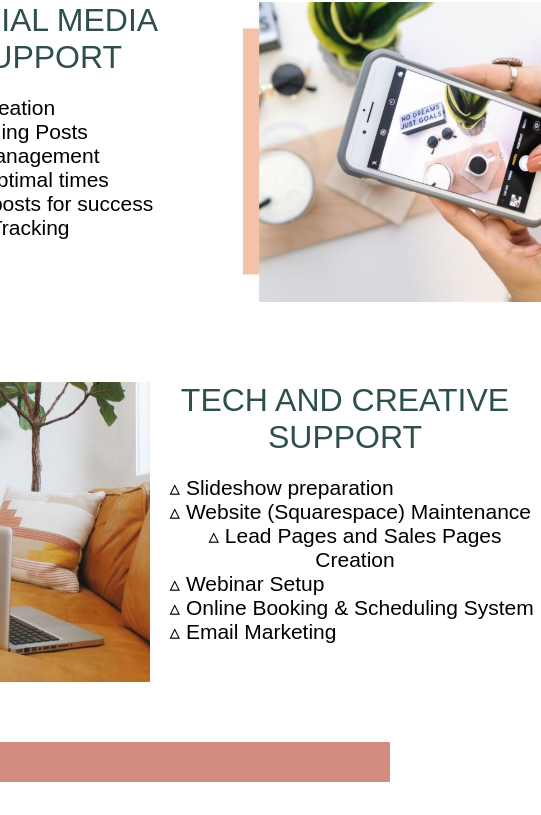
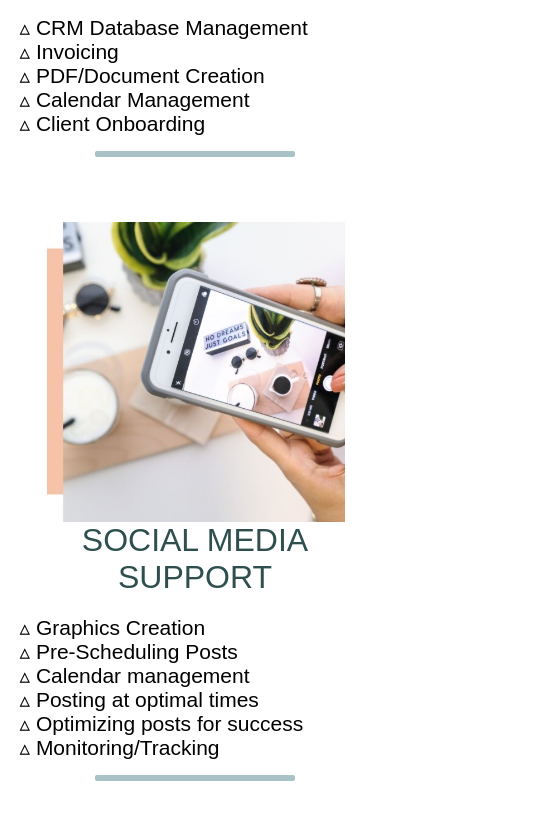
Before and after one commit to jesusjmiranda/virtualAssistantSite, a React (Create React App) app: page /services in a window 390 px wide. Shown: the part 1330-2145 px from the top of the page, 541 px wide, since content can reach past the window. Built offline with nearby package versions, Linux system fonts and the light colour scheme.

Commit message:
Add mobile responsive styles to the ServiceBanner and changed logic to change between flipped state

```diff
--- a/public/index.html
+++ b/public/index.html
@@ -24,7 +24,7 @@
       work correctly both with client-side routing and a non-root public URL.
       Learn how to configure a non-root public URL by running `npm run build`.
     -->
-    <title>React App</title>
+    <title>Secretaria</title>
   </head>
   <body>
     <noscript>You need to enable JavaScript to run this app.</noscript>
--- a/src/components/ServiceBanner/ServiceBanner.js
+++ b/src/components/ServiceBanner/ServiceBanner.js
@@ -1,14 +1,19 @@
 import styles from "./ServiceBanner.module.css";
 
 const ServiceBanner = (props) => {
+  /*
   let style = {
     flexDirection: "row",
   };
+
+  */
+  let style = styles.ServiceBanner
   if(props.flip) {
-      style.flexDirection = "row-reverse"
+    style = styles.FlippedBanner
   }
+
   return (
-    <div className={styles.ServiceBanner} style={style}>
+    <div className={style}>
       {props.children}
     </div>
   );
--- a/src/components/ServiceBanner/ServiceBanner.module.css
+++ b/src/components/ServiceBanner/ServiceBanner.module.css
@@ -1,6 +1,13 @@
 .ServiceBanner {
     display: flex;
     flex-direction: row-reverse;
+    margin: 40px;
+    border: var(--scaffold);
+}
+
+.FlippedBanner {
+    display: flex;
+    flex-direction: row;
     margin: 40px;
     border: var(--scaffold);
 }
@@ -10,3 +17,16 @@
     flex-direction: column;
     border: var(--scaffold);
 }
+
+@media (max-width: 864px) {
+    .ServiceBanner {
+        flex-direction: column;
+        align-items: center;
+        justify-content: center;
+    }
+    .FlippedBanner {
+        flex-direction: column;
+        align-items: center;
+        justify-content: center;
+    }
+}
--- a/src/pages/Home.js
+++ b/src/pages/Home.js
@@ -78,7 +78,7 @@ const Home = () => {
           />
           <ProvidedService
             icon={<BsFillPeopleFill />}
-            title={"SOCIAL MEDIA SUPPORT"}
+            title={"Customer Support"}
             details={
               "Let’s set up a strategy so you can show up consistently and authentically on the social media platforms with the biggest impact, increasing your visibility and engagement."
             }
--- a/src/pages/Services.js
+++ b/src/pages/Services.js
@@ -37,6 +37,9 @@ const Services = () => {
             </div>
           </div>
         </ServiceBanner>
+
+        <Spacer color={'rgb(168,194,199)'} width={200} />
+
         <ServiceBanner flip={true}>
           <img
             src={secondImage}
@@ -59,6 +62,9 @@ const Services = () => {
             </div>
           </div>
         </ServiceBanner>
+
+        <Spacer color={'rgb(168,194,199)'} width={200} style={{marginTop: '200px'}}/>
+
         <ServiceBanner >
           <img
             src={thirdImage}
--- a/src/pages/Services.module.css
+++ b/src/pages/Services.module.css
@@ -55,3 +55,7 @@
     width: 371px;
     margin-left: 20px;
 }
+
+@media (max-width: 864px) {
+
+}
```
